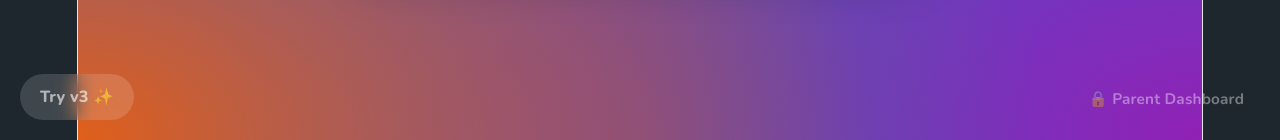
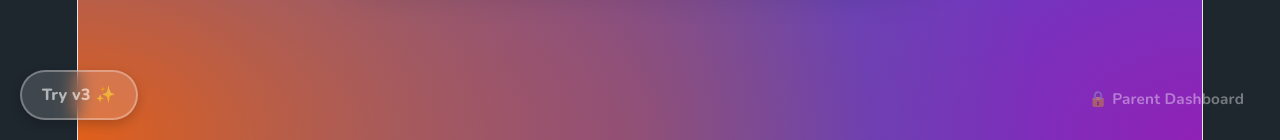
Before and after one commit to numinamedia/kids_menu, a React (Vite) app: page / in a window 1280 px wide. Shown: the part 660-800 px from the top of the page. Built offline with nearby package versions, Linux system fonts and the light colour scheme; no server answers; the database is empty.

Commit message:
fix: Improve version toggle button visibility and positioning

```diff
--- a/src/App.css
+++ b/src/App.css
@@ -744,24 +744,30 @@ body {
 /* Version toggle link */
 .version-toggle {
   position: fixed;
-  bottom: 20px;
+  bottom: 60px;
   left: 20px;
-  color: rgba(255, 255, 255, 0.6);
+  color: rgba(255, 255, 255, 0.8);
   text-decoration: none;
-  font-size: 0.9rem;
+  font-size: 0.95rem;
   font-weight: 800;
-  padding: 10px 20px;
+  padding: 12px 24px;
   border-radius: 50px;
-  background: rgba(255, 255, 255, 0.15);
+  background: rgba(255, 255, 255, 0.2);
   backdrop-filter: blur(10px);
+  border: 2px solid rgba(255, 255, 255, 0.3);
   transition: all 0.2s;
-  z-index: 10;
+  z-index: 100;
+  box-shadow: 0 4px 12px rgba(0, 0, 0, 0.2);
 }
 
 .version-toggle:hover {
   color: white;
-  background: rgba(255, 255, 255, 0.3);
+  background: rgba(255, 255, 255, 0.35);
   transform: scale(1.05);
+}
+
+.version-toggle:active {
+  transform: scale(0.95);
 }
 
 /* ========================================= */
```
